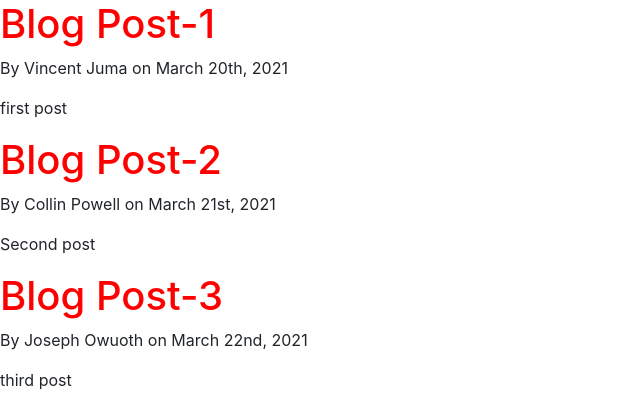
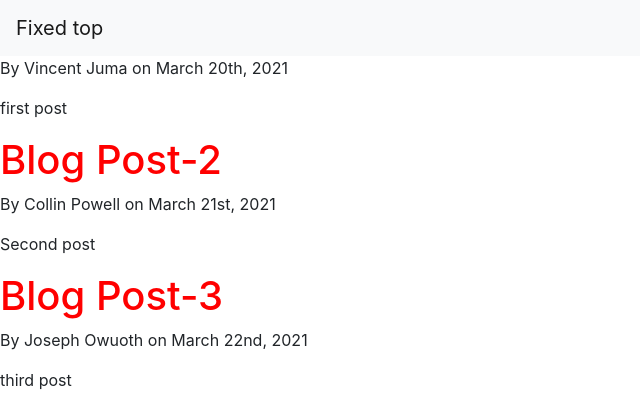
Before and after one commit to Vincent-Juma/Django-Portfolio, a Django app: page / in a window 1280 px wide. Shown: the top 420 px of the page, without its empty margins (0-640 px from the left). Run offline with Django 3.2, Linux system fonts and the light colour scheme; some libraries are stand-ins or nearby versions.

Commit message:
add fixed navbar to base.html

```diff
--- a/blog/templates/blog/base.html
+++ b/blog/templates/blog/base.html
@@ -16,6 +16,12 @@
     {% endif %}
   </head>
   <body>
+
+    <nav class="navbar fixed-top navbar-light bg-light">
+      <a class="navbar-brand" href="#">Fixed top</a>
+
+    </nav>
+
     {% block content %}
     {% endblock content %}
 
```
